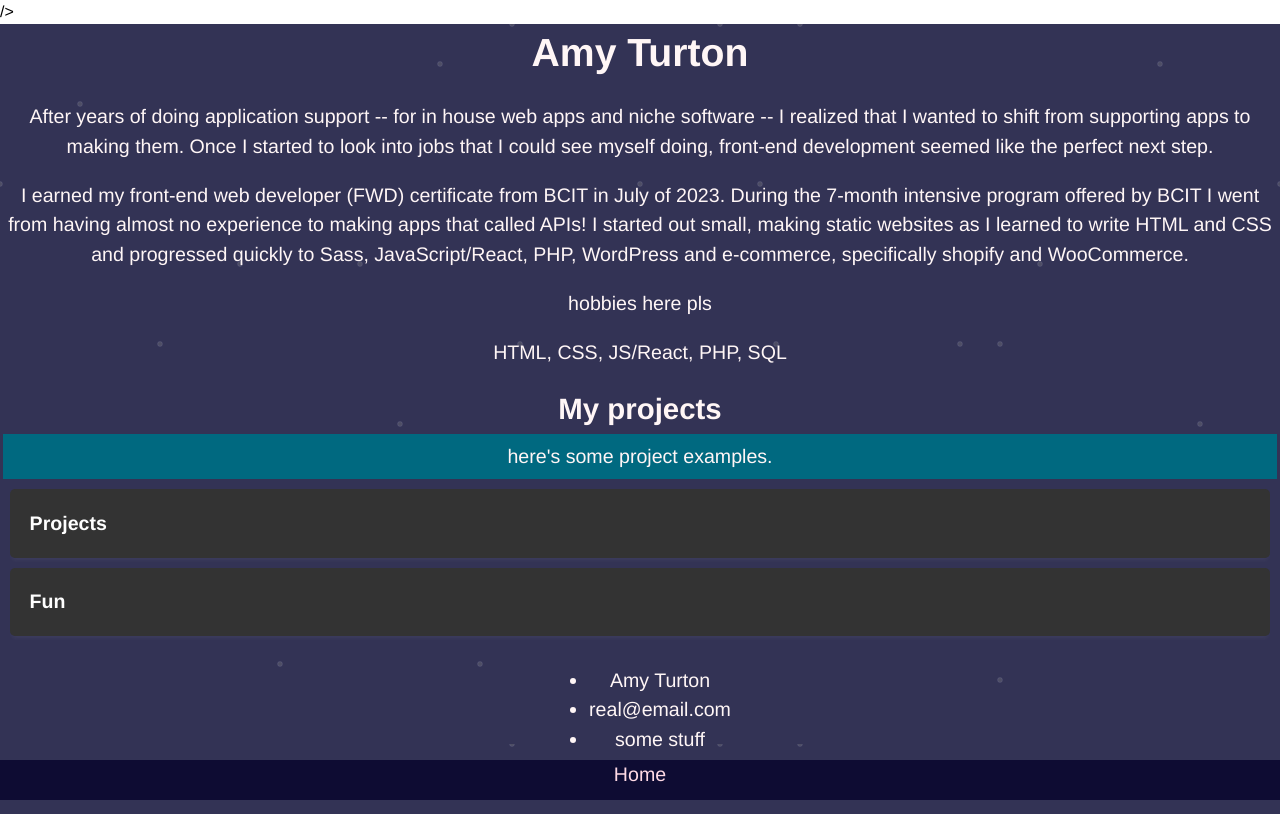
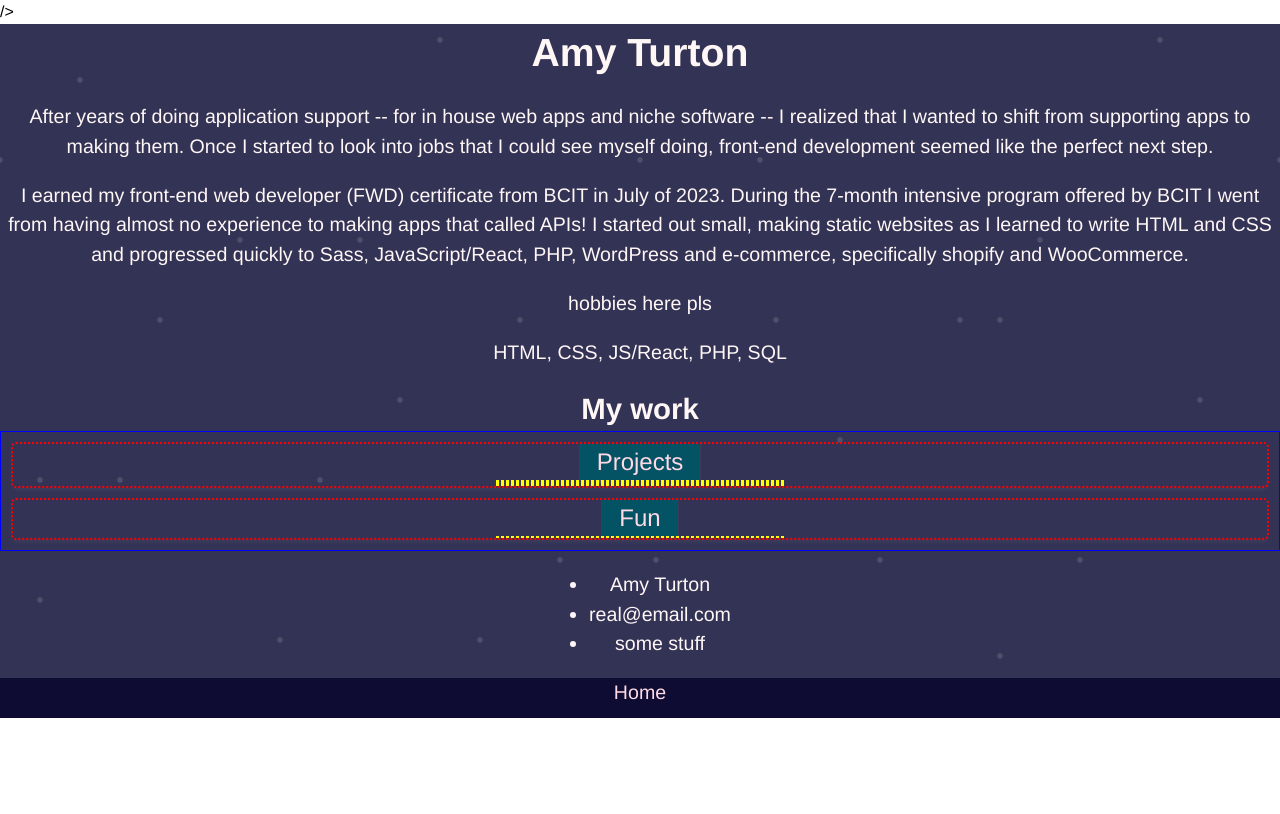
Before and after one commit to manytrout/portfolio-amy, a React (Create React App) app: page / in a window 1280 px wide. Built offline with nearby package versions, Linux system fonts and the light colour scheme; a web font is replaced by a local one.

Commit message:
fixed the project container to be bare minimum acceptable and added TO DO notes

```diff
--- a/src/components/Tile.js
+++ b/src/components/Tile.js
@@ -2,23 +2,37 @@ import CallToAction from "./CallToAction";
 
 function Tile({slug, title, body, projectType, titleImage, titleImageAltText}) {
 	return (
-		<div className={`accordion-content singleTile project-grid ${slug} ${projectType}`}>
+		<div
+			className={`accordion-content singleTile project-grid ${slug} ${projectType}`}
+		>
 			{/* TO DO: Replace class: project-grid with something that makes more sense
 
 				It sould have (or be) a link to a page with more details about the
 				project if that makes sense.
 Consider: https://css-tricks.com/breakout-buttons/
 
+<article class="box">
+  <h1>A semantic, breakout button</h1>
+  <p>This whole box is clickable, but still uses a button element, correctly. It also only behaves like this <i>if</i> JavaScript is available and working.</p>
+  <button class="breakout-button" type="button" hidden>Say Hi 👋</button>
+</article>
+
 				To indicate that it's clickable it could also surge on mobile (how?)/ have a tracer around it on hover... */}
 
-			<h2 className="projectTitle">{title}</h2>
-			<div className="projectBody">{body}</div>
+			<div className="projectText">
+				<h2 className="projectTitle">{title}</h2>
+				<div className="projectBody">{body}</div>
+			</div>
 			<img
 				className="projectPicture"
 				src={titleImage}
 				alt={titleImageAltText}
 			/>
-			<CallToAction slug={slug} hardText="more about" variableText={title} />
+			<CallToAction
+				slug={slug}
+				hardText="more about"
+				variableText={title}
+			/>
 		</div>
 	);
 }
--- a/src/components/Tiles.js
+++ b/src/components/Tiles.js
@@ -3,6 +3,7 @@ import Tile from "./Tile";
 
 function Tiles() {
 	// accordion from https://dev.to/sababg/css-only-accordion-59db
+	// TO DO: ask about accessibility suggestions
 	let posts = getPosts();
 
 	let assignments = posts.filter((post) => {
--- a/src/pages/PageHome.js
+++ b/src/pages/PageHome.js
@@ -7,9 +7,8 @@ function PageHome() {
 			{/* what if i made sections based on project type */}
 			<About />
 			<section className="projectsSection">
-				<h2>My projects</h2>
-				<p>here's some project examples.</p>
-
+				<h2>My work</h2>
+				{/* TO DO: make H2 a variable */}
 				<Tiles />
 			</section>
 		</main>
--- a/src/scss/App.scss
+++ b/src/scss/App.scss
@@ -136,13 +136,25 @@ input {
 	box-shadow: 0 4px 4px -2px portfolio.$greyAlmostTransparent;
 }
 .accordion-label {
-	display: flex;
-	justify-content: space-between;
-	padding: 1em;
-	font-weight: bold;
+	font-size: 1.5rem;
+	padding: 0.3rem 1rem;
+	border: 1px solid;
+	border-color: transparent;
+	background-color: portfolio.$tealMedium;
+	color: portfolio.$pinkLight;
 	cursor: pointer;
-	background: #333;
-	color: #fff;
+	animation: ping-surge 2.5s infinite ease-in-out;
+}
+@keyframes ping-surge {
+	0% {
+		box-shadow: 0 0 0 0px portfolio.$yellowPartlyTransparent;
+	}
+	50% {
+		box-shadow: 0 0 2px 1px portfolio.$yellowPartlyTransparent;
+	}
+	100% {
+		box-shadow: 0 0px 0px 0px portfolio.$yellowPartlyTransparent;
+	}
 }
 .accordion-content {
 	max-height: 0;
@@ -158,24 +170,6 @@ input:checked ~ .accordion-content {
 
 /* accordion functionality from https://dev.to/sababg/css-only-accordion-59db */
 
-.portfolio-content {
-	margin: 2rem;
-	padding: 1rem;
-	// display: flex;
-	// flex-wrap: wrap;
-}
-
-section p {
-	background-color: #006980;
-	padding: 0.5rem;
-	margin: 0.2rem;
-}
-
-img {
-	width: 70vw;
-	height: auto;
-	object-fit: contain;
-}
 
 .buttonContainer {
 	padding: 1rem;
@@ -189,9 +183,6 @@ img {
 		cursor: pointer;
 		animation: ping-surge 2.5s infinite ease-in-out;
 	}
-	// a {
-
-	// }
 	@keyframes ping-surge {
 		0% {
 			box-shadow: 0 0 0 0px portfolio.$yellowPartlyTransparent;
@@ -200,8 +191,7 @@ img {
 			box-shadow: 0 0 2px 1px portfolio.$yellowPartlyTransparent;
 		}
 		100% {
-			box-shadow: 0 0px 0px 0px
-				portfolio.$yellowPartlyTransparent;
+			box-shadow: 0 0px 0px 0px portfolio.$yellowPartlyTransparent;
 		}
 	}
 
@@ -210,6 +200,29 @@ img {
 		background-color: portfolio.$tealMedium;
 	}
 }
+
+.projects-container {
+	border: solid blue 1px;
+	.accordion {
+		border: dotted red 2px;
+		.singleTile {
+			margin: 0 auto;
+			width: 18rem;
+			border: dashed yellow 1px;
+			img {
+				border: dotted white 1px;
+				width: 90%;
+				max-width: 19rem;
+			}
+		}
+	}
+}
+// TO DO:
+// make projects-container responsive (media queries),
+// make it a variable of some sort so I can use it again
+// take out the lovely borders lol
+// also consider how I would make a grid?
+
 
 #site-navigation {
 	// position relative to bottom or top is NECESSARY
```
